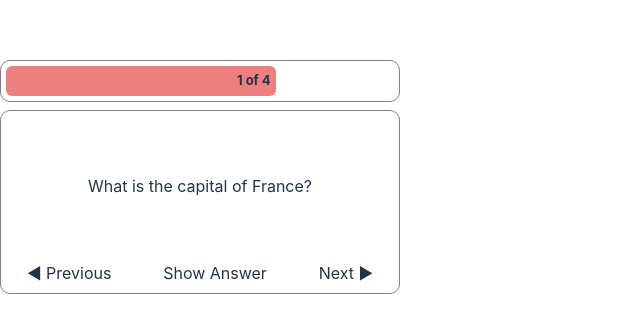
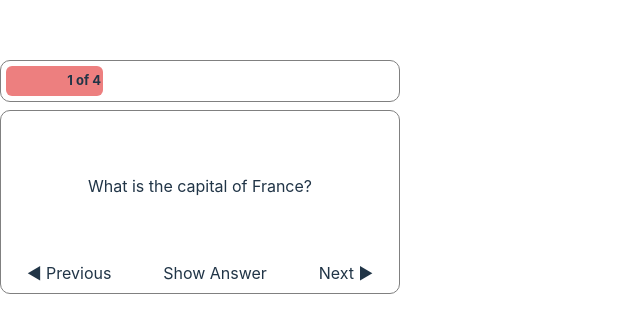
Before and after one commit to Jaunty5899/flashCards, a React (Vite) app: page / in a window 1280 px wide. Shown: the part 223-556 px from the top of the page, without its empty margins (0-640 px from the left). Built offline with nearby package versions, Linux system fonts and the light colour scheme.

Commit message:
progressbar working

```diff
--- a/src/App.css
+++ b/src/App.css
@@ -20,7 +20,7 @@
   height: 30px;
   border-radius: 6px;
   background-color: rgb(237, 127, 127);
-  animation: myfirst 5s linear 2s forwards;
+  transition: flex-grow 0.25s linear;
   position: relative;
   overflow-x: hidden;
   align-items: center;
@@ -31,15 +31,6 @@
   right: 2%;
   font-weight: 700;
   font-size: small;
-}
-
-@keyframes myfirst {
-  0% {
-    flex-grow: 0;
-  }
-  100% {
-    flex-grow: 1;
-  }
 }
 
 /* flipping Element Q/A Card */
--- a/src/App.jsx
+++ b/src/App.jsx
@@ -28,11 +28,13 @@ function App() {
   const [count, setCount] = useState(0);
   const [toggle, setToggle] = useState(false);
 
-  console.log(toggle);
   return (
     <div className="container">
       <div className="subContainer">
-        <div className="progressBar">
+        <div
+          className="progressBar"
+          style={{ flexGrow: (1 / data.length) * (count + 1) }}
+        >
           <span className="remainingQuestions">
             {count + 1} of {data.length}
           </span>
```
